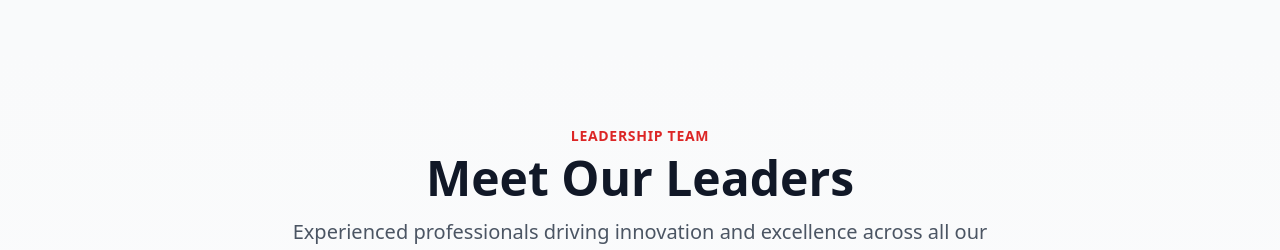
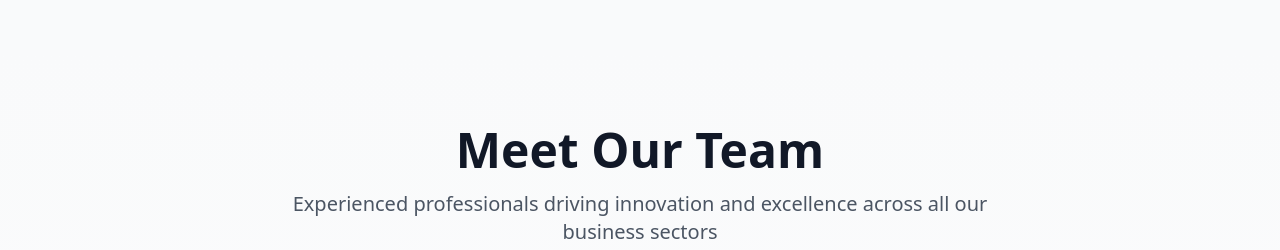
Before and after one commit to learnednomad/billbashgroups, a React (Vite) app: page /about/leadership in a window 1280 px wide. Shown: the part 1980-2230 px from the top of the page. Built offline with nearby package versions, Linux system fonts and the light colour scheme; no server answers.

Commit message:
feat: add enhanced sections to HomePage and new Vehicle Listings page
leadership team

```diff
--- a/src/components/LeadershipSection.jsx
+++ b/src/components/LeadershipSection.jsx
@@ -20,11 +20,11 @@ const LeadershipSection = () => {
                     transition={{ duration: 0.6 }}
                     className="text-center mb-16"
                 >
-                    <span className="text-sm font-semibold uppercase text-red-600 tracking-wider mb-2 block">
-                        Leadership Team
-                    </span>
+                    {/*<span className="text-sm font-semibold uppercase text-red-600 tracking-wider mb-2 block">*/}
+                    {/*    Leadership Team*/}
+                    {/*</span>*/}
                     <h2 className="text-4xl md:text-5xl font-bold text-gray-900 mb-4">
-                        Meet Our Leaders
+                        Meet Our Team
                     </h2>
                     <p className="text-xl text-gray-600 max-w-3xl mx-auto">
                         Experienced professionals driving innovation and excellence across all our business sectors
```
